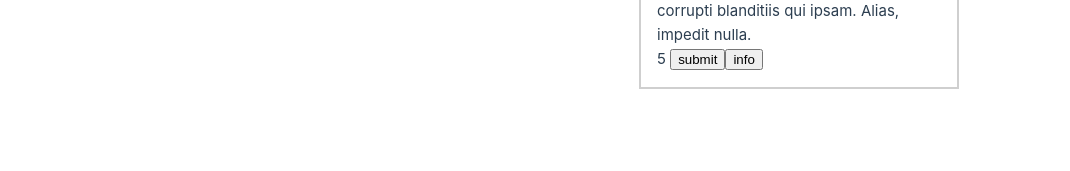
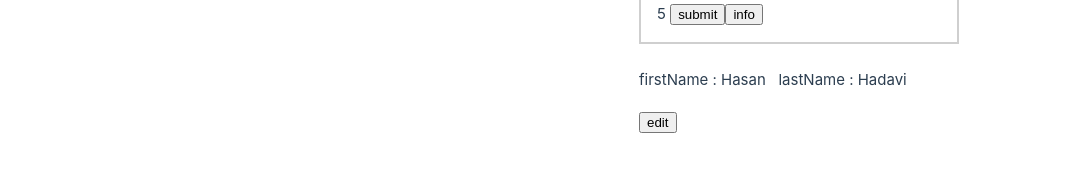
Before and after one commit to mrcod3r-ir/acm, a Vue app: page / in a window 1280 px wide. Shown: the part 497-668 px from the top of the page, without its empty margins (1-1071 px from the left). Built offline with nearby package versions, Linux system fonts and the light colour scheme.

Commit message:
completed

```diff
--- /dev/null
+++ b/src/components/UserCard.vue
@@ -0,0 +1,20 @@
+<template>
+	<div>
+		<user-info></user-info>
+		<button style="margin-top: 20px">edit</button>
+	</div>
+</template>
+
+<script lang="ts">
+	import { defineComponent } from "vue"
+	import UserInfo from "./UserInfo.vue"
+
+	export default defineComponent({
+		components: { UserInfo },
+		setup() {
+			return {}
+		}
+	})
+</script>
+
+<style scoped></style>
--- /dev/null
+++ b/src/components/UserInfo.vue
@@ -0,0 +1,24 @@
+<template>
+	<div style="margin-tip: 20px">
+		<span
+			>firstName : <span> {{ userInfo.firstName }}</span></span
+		>
+		&nbsp;
+		<span
+			>lastName : <span> {{ userInfo.lastName }}</span></span
+		>
+	</div>
+</template>
+
+<script lang="ts">
+	import { defineComponent, inject } from "vue"
+
+	export default defineComponent({
+		setup() {
+			const userInfo = inject("user-info")
+			return { userInfo }
+		}
+	})
+</script>
+
+<style scoped></style>
--- a/src/views/HomeView.vue
+++ b/src/views/HomeView.vue
@@ -1,15 +1,21 @@
 <script lang="ts">
-	import { defineComponent } from "vue"
+	import { defineComponent, provide, reactive } from "vue"
 	// import TheWelcome from "@/components/TheWelcome.vue"
 	import NumberPicker from "@/components/NumberPicker.vue"
 	import counterVue from "@/components/counter.vue"
 	import Card from "@/components/Card.vue"
+	import UserCard from "../components/userCard.vue"
 	export default defineComponent({
 		name: "Home",
 		components: {
 			NumberPicker,
 			counterVue,
-			Card
+			Card,
+			UserCard
+		},
+		setup() {
+			const userInfo = reactive({ firstName: "Hasan", lastName: "Hadavi" })
+			provide("user-info", userInfo)
 		},
 		data() {
 			return { counter: 0 }
@@ -30,7 +36,10 @@
 				{{ counter }}
 				<button>submit</button>
 				<button>info</button>
+				<br />
 			</template>
 		</card>
+		<br />
+		<user-card></user-card>
 	</main>
 </template>
```
